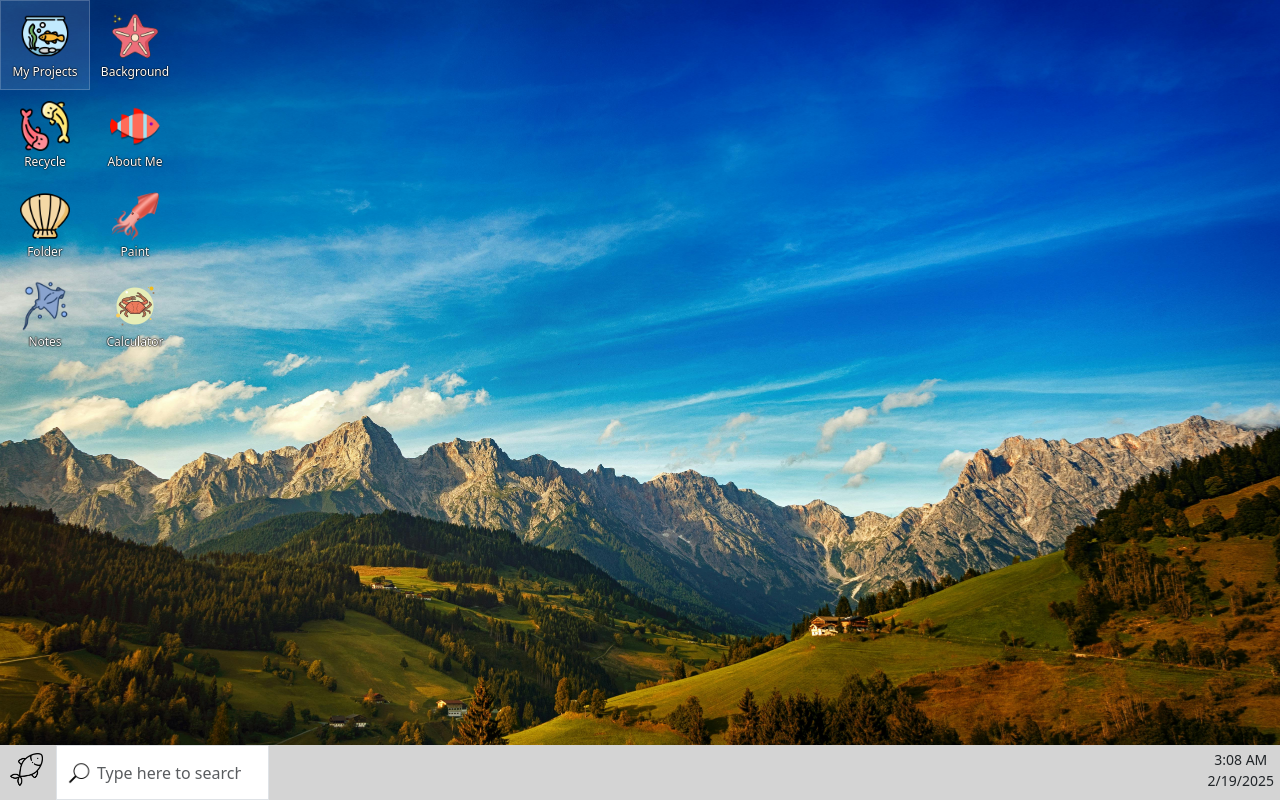
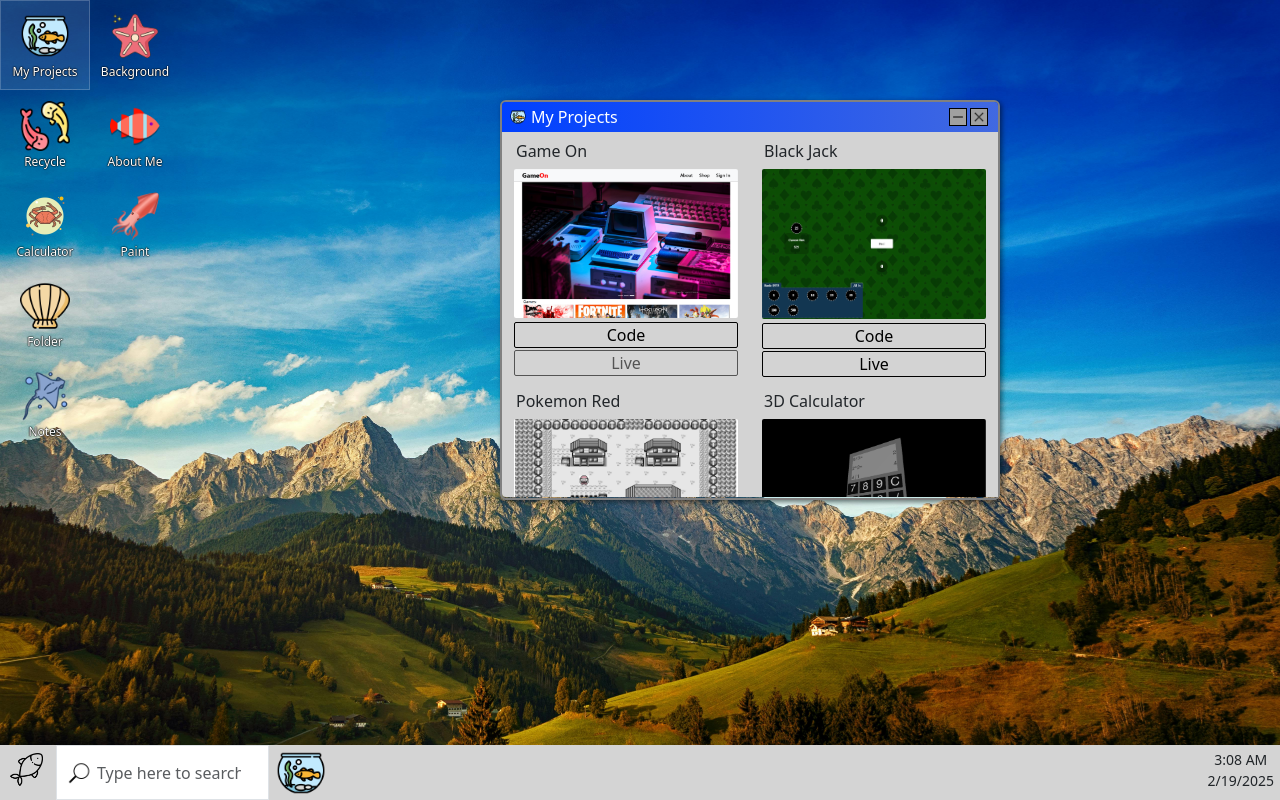
Before and after one commit to TheLvableMrFish/Fish_OS, a React (Create React App) app: page / in a window 1280 px wide. Built offline with nearby package versions, Linux system fonts and the light colour scheme.

Commit message:
edited css on my_projects_css.css

```diff
--- a/src/Apps/AppsCSS/my_projects_css.css
+++ b/src/Apps/AppsCSS/my_projects_css.css
@@ -1,5 +1,9 @@
 .my-project-item{
     margin: 10px 0 5px 0;
+}
+
+.my-project-img{
+    border-radius: 2px;
 }
 
 .my-project-title{
@@ -9,17 +13,28 @@
 .my-project-btn{
     text-align: center;
     margin-top: 2px;
-    border: 1px solid #000;
+    border: 1px solid black;
     width: 90%;
     margin-left: 5%;
     color: black;
     border-radius: 2px;
     text-decoration: none;
+    &:hover{
+
+        background-color: rgb(154, 189, 172);
+    }
+}
+
+.my-project-code{
+    margin-top: 4px;
 }
 
 .my-project-not-active{
     opacity: 0.6;
     cursor: not-allowed;
+    &:hover{
+        background-color: darkgray;
+    }
 }
 
 .my-project-scrollable-container{
--- a/src/Apps/MyProjects.js
+++ b/src/Apps/MyProjects.js
@@ -30,10 +30,10 @@ const MyProjects =({})=>{
 
                         {project.host_link === 'n/a' ?
                             <div
-                                className={`my-project-code my-project-btn  my-project-not-active`}
+                                className={`my-project-link my-project-btn  my-project-not-active`}
                             >Live</div> :
                             <a
-                                className={`my-project-code my-project-btn`}
+                                className={`my-project-link my-project-btn`}
                                 target='_blank'
                                 href={project.host_link}
                             >Live</a>
--- a/src/Data/applications_data.js
+++ b/src/Data/applications_data.js
@@ -22,7 +22,7 @@ export const application_data = [
         id: 2,
         title: 'Folder',
         img: 'clam_color',
-        row: 2,
+        row: 3,
         col: 0,
         app: <Folder />,
         width: 550,
@@ -53,8 +53,8 @@ export const application_data = [
         id: 5,
         title: 'Calculator',
         img: 'crab_color',
-        row: 3,
-        col: 1,
+        row: 2,
+        col: 0,
         app: <Calculator />,
         width: 200,
         height: 265
@@ -83,7 +83,7 @@ export const application_data = [
         id: 8,
         title: 'Notes',
         img: 'manta_ray',
-        row: 3,
+        row: 4,
         col: 0,
         app: <Notes />,
         width: 400,
--- a/src/Pages/Desktop.js
+++ b/src/Pages/Desktop.js
@@ -91,17 +91,17 @@ const Desktop =()=>{
         //     height: 400,
         //     key: 6
         // }
-        // {
-        //     id: 1,
-        //     title: 'My Projects',
-        //     x: 500, y: 100,
-        //     zIndex: 1,
-        //     img: 'my_computer',
-        //     content: <MyProjects />,
-        //     width: 500,
-        //     height: 400,
-        //     key: 1
-        // }
+        {
+            id: 1,
+            title: 'My Projects',
+            x: 500, y: 100,
+            zIndex: 1,
+            img: 'my_computer',
+            content: <MyProjects />,
+            width: 500,
+            height: 400,
+            key: 1
+        }
     ])
 
     useEffect(()=>{
```
